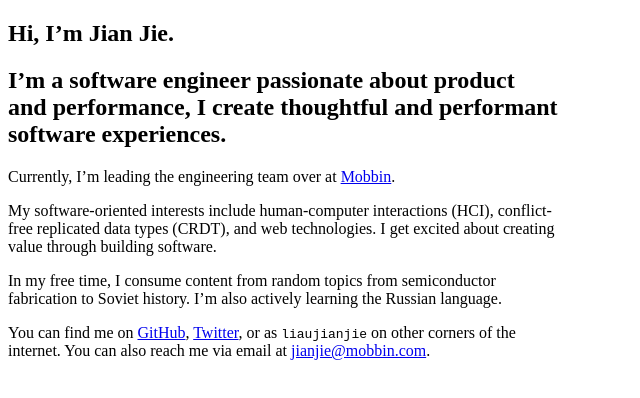
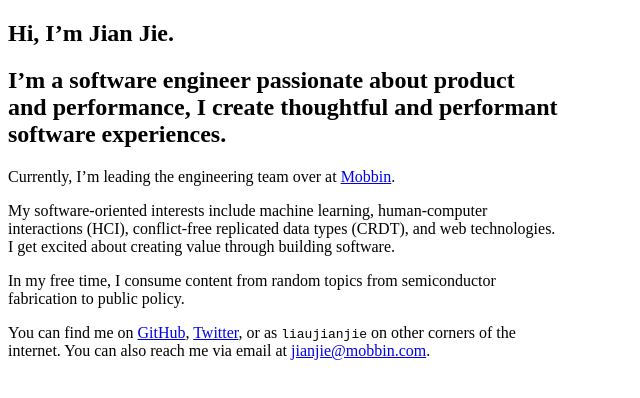
Before and after one commit to liaujianjie/liaujianjie.com, a Next.js app: page / in a window 1280 px wide. Shown: the top 398 px of the page, without its empty margins (0-640 px from the left). Built offline with nearby package versions, Linux system fonts and the light colour scheme.

Commit message:
Update copy

```diff
--- a/pages/index.tsx
+++ b/pages/index.tsx
@@ -30,14 +30,14 @@ const Home: NextPage = () => {
           </p>
 
           <p className="font-medium text-xl mb-4">
-            My software-oriented interests include human-computer interactions (HCI), conflict-free
-            replicated data types (CRDT), and web technologies. I get excited about creating value
-            through building software.
+            My software-oriented interests include machine learning, human-computer interactions
+            (HCI), conflict-free replicated data types (CRDT), and web technologies. I get excited
+            about creating value through building software.
           </p>
 
           <p className="font-medium text-xl mb-4">
             In my free time, I consume content from random topics from semiconductor fabrication to
-            Soviet history. I’m also actively learning the Russian language.
+            public policy.
           </p>
 
           <p className="font-medium text-xl mb-4">
```
